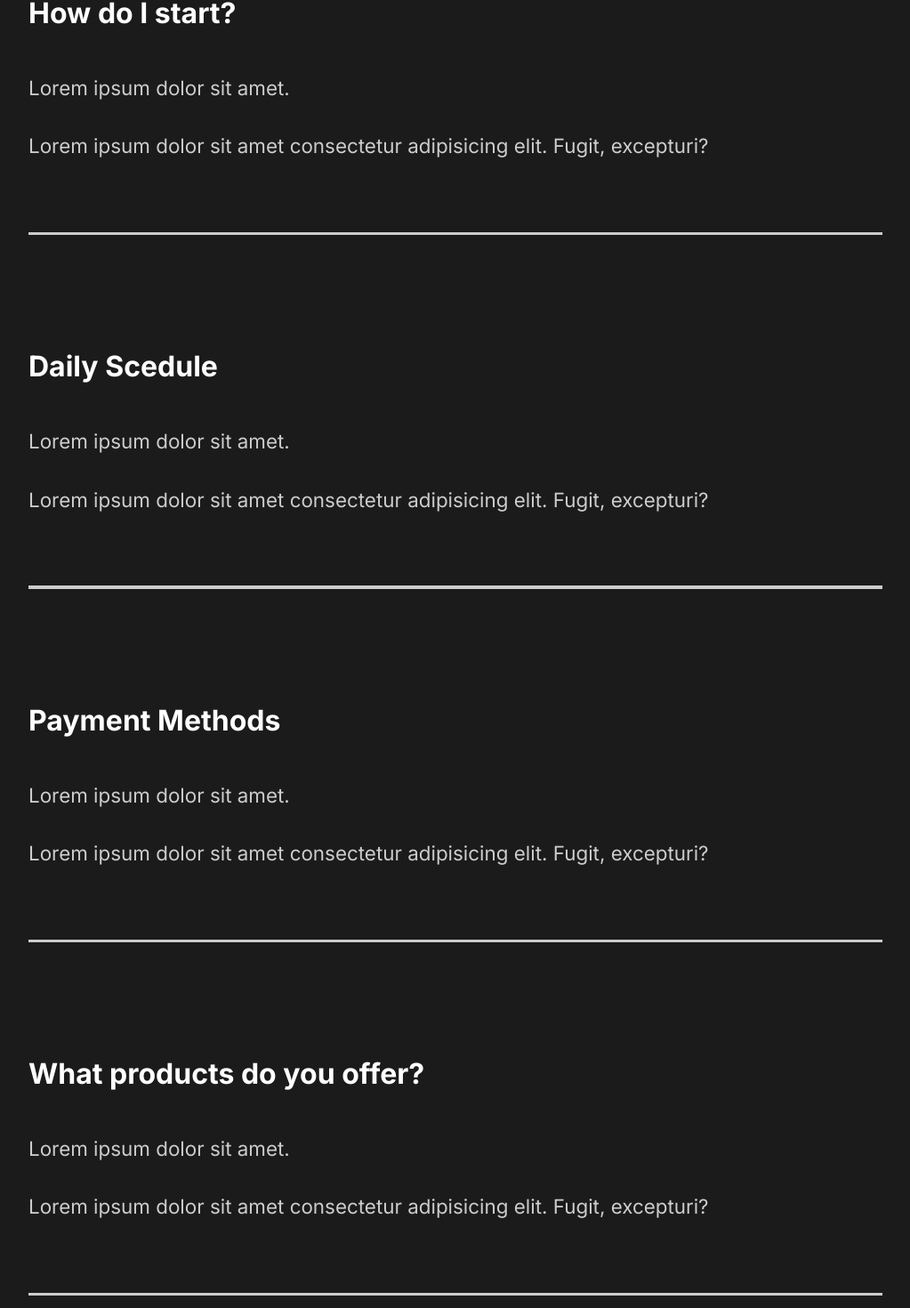
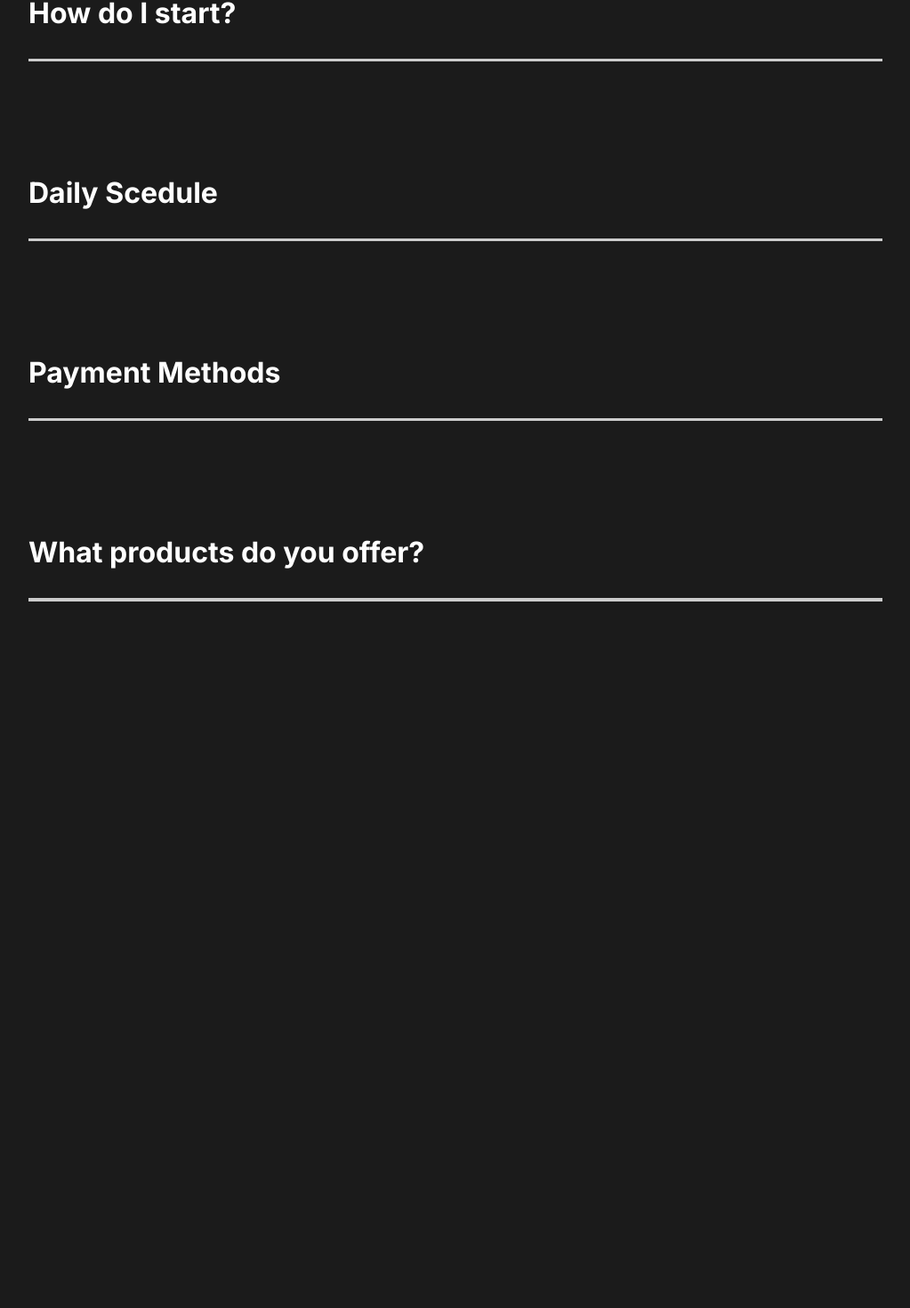
Before and after one commit to leewalton2014/capture-react, a React (Create React App) app: page / in a window 1280 px wide. Shown: the part 2470-3940 px from the top of the page at 89% size, without its empty margins (128-1151 px from the left). After the commit the page ends 3306 px from the top, so only its background shows below. Built offline with nearby package versions, Linux system fonts and the light colour scheme.

Commit message:
animations

```diff
--- a/src/components/FaqSection.js
+++ b/src/components/FaqSection.js
@@ -1,7 +1,9 @@
 import React from "react";
 //styles
 import styled from "styled-components";
-import { About, Description, Image, Hide } from "../styles";
+import { About } from "../styles";
+import Toggle from "./Toggle";
+import { AnimateSharedLayout } from "framer-motion";
 
 const FaqSection = () => {
     //do stuff
@@ -12,50 +14,44 @@
             <h2>
                 Any Questions <span>FAQ</span>
             </h2>
-            <div className="question">
-                <h4>How do I start?</h4>
+            <AnimateSharedLayout>
+                <Toggle title="How do I start?">
                     <div className="answer">
                         <p>Lorem ipsum dolor sit amet.</p>
                         <p>
-                        Lorem ipsum dolor sit amet consectetur adipisicing elit.
-                        Fugit, excepturi?
+                            Lorem ipsum dolor sit amet consectetur adipisicing
+                            elit. Fugit, excepturi?
                         </p>
                     </div>
-                <div className="faq-line"></div>
-            </div>
-            <div className="question">
-                <h4>Daily Scedule</h4>
+                </Toggle>
+                <Toggle title="Daily Scedule">
                     <div className="answer">
                         <p>Lorem ipsum dolor sit amet.</p>
                         <p>
-                        Lorem ipsum dolor sit amet consectetur adipisicing elit.
-                        Fugit, excepturi?
+                            Lorem ipsum dolor sit amet consectetur adipisicing
+                            elit. Fugit, excepturi?
                         </p>
                     </div>
-                <div className="faq-line"></div>
-            </div>
-            <div className="question">
-                <h4>Payment Methods</h4>
+                </Toggle>
+                <Toggle title="Payment Methods">
                     <div className="answer">
                         <p>Lorem ipsum dolor sit amet.</p>
                         <p>
-                        Lorem ipsum dolor sit amet consectetur adipisicing elit.
-                        Fugit, excepturi?
+                            Lorem ipsum dolor sit amet consectetur adipisicing
+                            elit. Fugit, excepturi?
                         </p>
                     </div>
-                <div className="faq-line"></div>
-            </div>
-            <div className="question">
-                <h4>What products do you offer?</h4>
+                </Toggle>
+                <Toggle title="What products do you offer?">
                     <div className="answer">
                         <p>Lorem ipsum dolor sit amet.</p>
                         <p>
-                        Lorem ipsum dolor sit amet consectetur adipisicing elit.
-                        Fugit, excepturi?
+                            Lorem ipsum dolor sit amet consectetur adipisicing
+                            elit. Fugit, excepturi?
                         </p>
                     </div>
-                <div className="faq-line"></div>
-            </div>
+                </Toggle>
+            </AnimateSharedLayout>
         </Faq>
     );
 };
--- a/src/components/ServicesSection.js
+++ b/src/components/ServicesSection.js
@@ -7,14 +7,22 @@
 import home2 from "../img/home2.png";
 //styles
 import styled from "styled-components";
-import { About, Description, Image, Hide } from "../styles";
+import { About, Description, Image } from "../styles";
+import { useScroll } from "./useScroll";
+import { fade } from "../animation";
 
 const ServicesSection = () => {
     //do stuff
-
+    const [element, controls] = useScroll();
     //return
     return (
-        <Services className="Services">
+        <Services
+            variants={fade}
+            animate={controls}
+            ref={element}
+            initial="hidden"
+            className="Services"
+        >
             <Description className="description">
                 <h2>
                     High <span>quality</span> services
--- /dev/null
+++ b/src/components/Toggle.js
@@ -0,0 +1,20 @@
+import React, { useState } from "react";
+import { motion } from "framer-motion";
+const Toggle = ({ children, title }) => {
+    //stuff
+    const [toggle, setToggle] = useState(false);
+    //return
+    return (
+        <motion.div
+            layout
+            className="question"
+            onClick={() => setToggle(!toggle)}
+        >
+            <motion.h4 layout>{title}</motion.h4>
+            {toggle ? children : ""}
+            <div className="faq-line"></div>
+        </motion.div>
+    );
+};
+
+export default Toggle;
--- /dev/null
+++ b/src/components/useScroll.js
@@ -0,0 +1,13 @@
+import { useInView } from "react-intersection-observer";
+import { useAnimation } from "framer-motion";
+
+export const useScroll = () => {
+    const controls = useAnimation();
+    const [element, view] = useInView({ threshold: 0.5 });
+    if (view) {
+        controls.start("show");
+    } else {
+        controls.start("hidden");
+    }
+    return [element, controls];
+};
```
Lines whose indentation alone changed are shown as unchanged.
